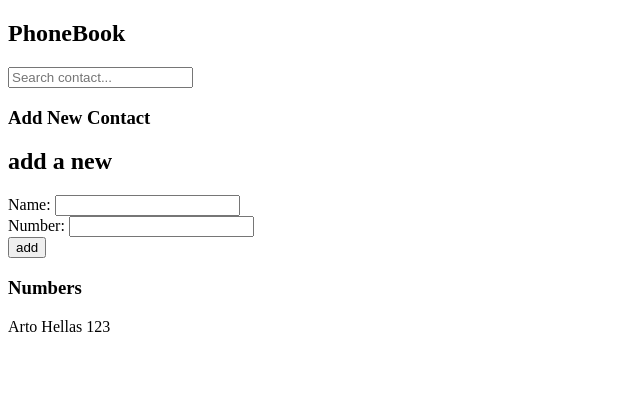
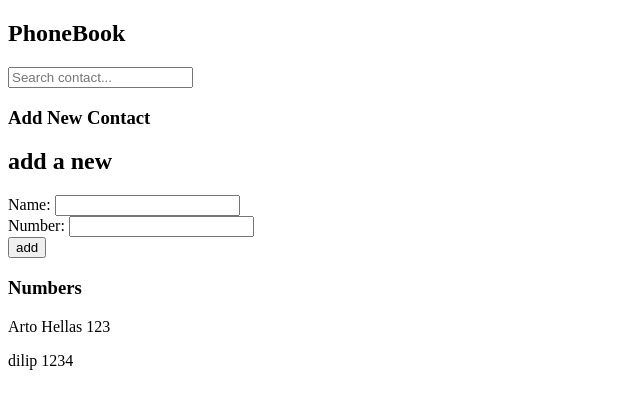
Before and after one commit to dilippoudel/mooc-part2, a React (Create React App) app: page / in a window 1280 px wide. Shown: the top 408 px of the page, without its empty margins (0-640 px from the left). Built offline with nearby package versions, Linux system fonts and the light colour scheme; data requests are answered from the project's data file.

Commit message:
Add saving and getting data from db json file

```diff
--- /dev/null
+++ b/db.json
@@ -0,0 +1,14 @@
+{
+  "persons": [
+    {
+      "name": "Arto Hellas",
+      "number": "123",
+      "id": 1
+    },
+    {
+      "name": "dilip",
+      "number": "1234",
+      "id": 2
+    }
+  ]
+}
--- a/package.json
+++ b/package.json
@@ -6,6 +6,8 @@
     "@testing-library/jest-dom": "^5.16.5",
     "@testing-library/react": "^13.4.0",
     "@testing-library/user-event": "^13.5.0",
+    "axios": "^1.2.0",
+    "db-json": "^0.1.0",
     "react": "^18.2.0",
     "react-dom": "^18.2.0",
     "react-scripts": "5.0.1",
@@ -34,5 +36,8 @@
       "last 1 firefox version",
       "last 1 safari version"
     ]
+  },
+  "devDependencies": {
+    "json-server": "^0.17.1"
   }
 }
--- a/src/App.js
+++ b/src/App.js
@@ -2,14 +2,27 @@ import { useState } from 'react'
 import PersonForm from './components/PersonForm/PersonForm'
 import Filter from './components/Filter/Filter'
 import Persons from './components/Person/Person'
-
+import axios from 'axios'
+import { useEffect } from 'react'
 const App = () => {
-  const [persons, setPersons] = useState([
-    { name: 'Arto Hellas', number: '123', id: 1 },
-  ])
+  const [persons, setPersons] = useState(null)
   const [newContact, setNewContact] = useState({ name: '', number: '' })
   const [searchContactByName, setSearchContactByName] = useState('')
 
+  // getting data from server
+  const getAllPerson = () => {
+    axios
+      .get('http://localhost:3001/persons')
+      .then((response) => setPersons(response.data))
+  }
+  useEffect(getAllPerson, [])
+
+  //create and save data to server
+  const createAndSavePerson = (newPerson) => {
+    axios.post('http://localhost:3001/persons', newPerson).then((response) => {
+      setPersons((prevState) => [prevState, response.data])
+    })
+  }
   const addPerson = (e) => {
     e.preventDefault()
     const isAlreadyExist = persons.find(
@@ -19,12 +32,7 @@ const App = () => {
       alert(`${newContact.name} is already added to phonebook`)
       return
     }
-    let newId = persons.map((person) => person.id)
-    let maxId = Math.max(...newId)
-    setPersons((prevState) => [
-      ...prevState,
-      { name: newContact.name, number: newContact.number, id: maxId + 1 },
-    ])
+    createAndSavePerson(newContact)
 
     setNewContact({ name: '', number: '' })
   }
@@ -56,7 +64,11 @@ const App = () => {
       />
       <h3>Numbers</h3>
       <div>
-        <Persons lists={persons} searchText={searchContactByName} />
+        {persons !== null ? (
+          <Persons lists={persons} searchText={searchContactByName} />
+        ) : (
+          'loading'
+        )}
       </div>
     </div>
   )
```
Also changed, not shown: 2 other files (tests, documents, lock files or other folders).
